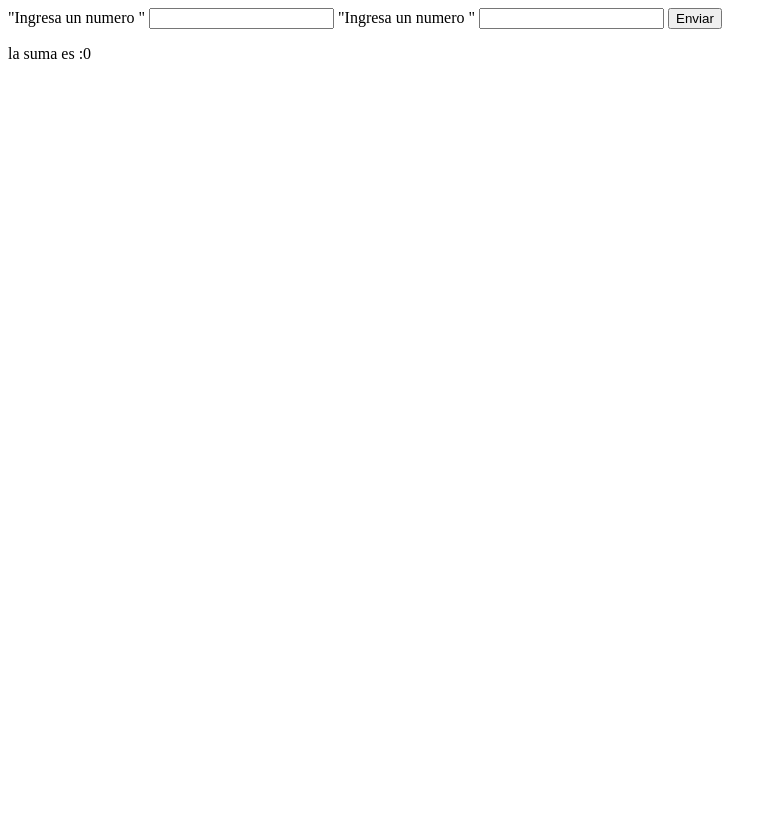
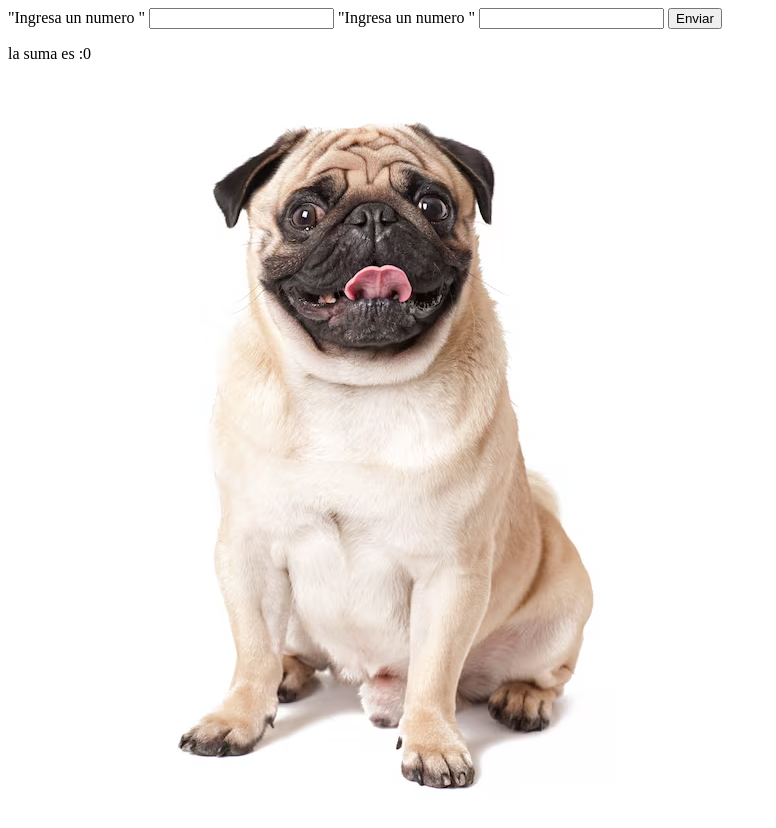
Before and after one commit to wilmersiglo-commits/practica2, a plain HTML site: page index.html in a window 1280 px wide. Shown: the whole page, without its empty margins (0-776 px from the left). Before the commit the page ends 800 px from the top, so only its background shows below. Drawn offline with Linux system fonts and the light colour scheme.

Commit message:
se agrego una imagen

```diff
--- a/index.html
+++ b/index.html
@@ -18,6 +18,8 @@
 
         <p id="contador">la suma es :0</p>
 
+        <img src="perro-pug-aislado-sobre-fondo-blanco_2829-11416.avif" alt="400*400">
+
     </form>
 
     <script src="js.js"></script>
```
Also changed, not shown: perro-pug-aislado-sobre-fondo-blanco_2829-11416.avif (added).
